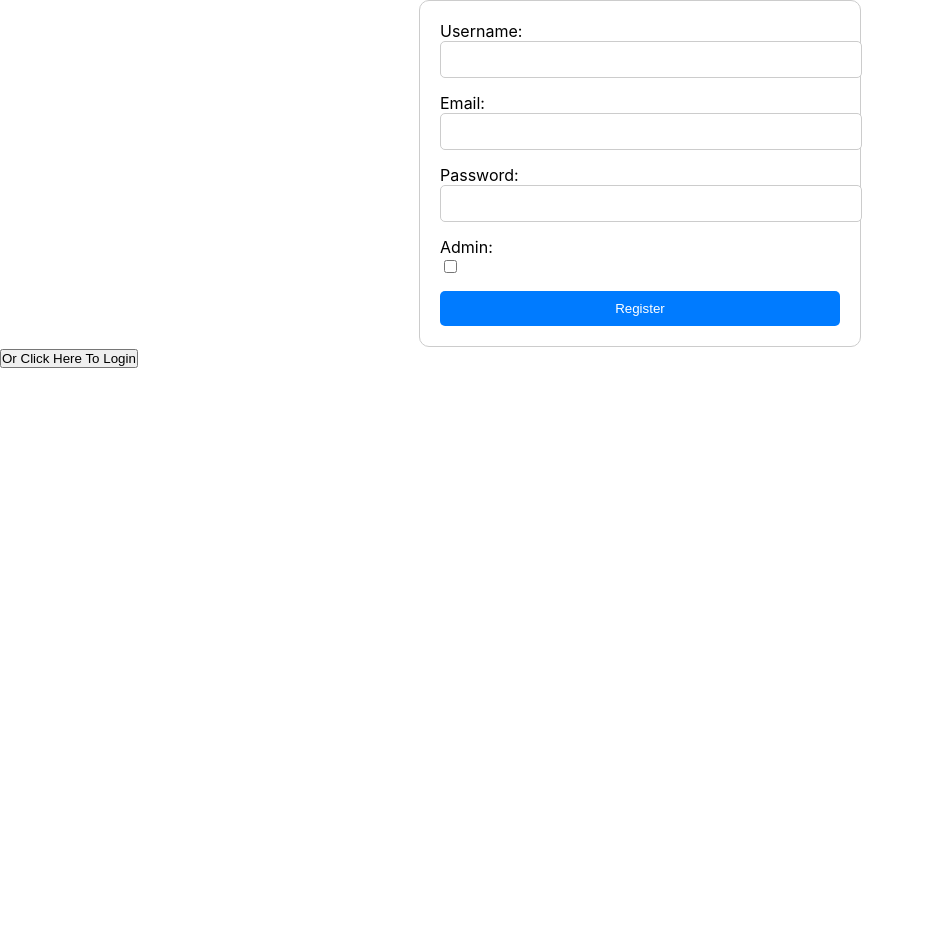
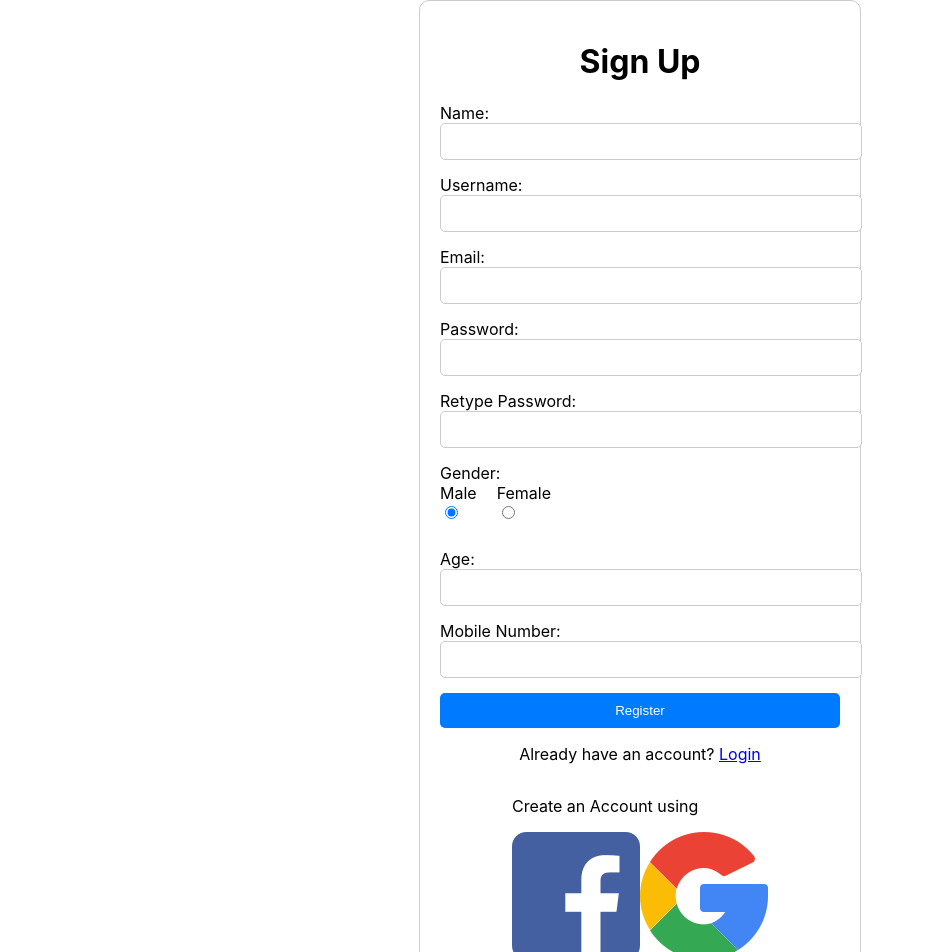
Before and after one commit to TheLastFenderBender/WEB_ENG_PROJECT, a React (Create React App) app in the folder Frontend/: page /register in a window 1280 px wide. Shown: the top 952 px of the page, without its empty margins (0-925 px from the left). Before the commit the page ends 800 px from the top, so only its background shows below. Built offline with nearby package versions, Linux system fonts and the light colour scheme.

Commit message:
Register page updated

```diff
--- a/Frontend/src/Register.css
+++ b/Frontend/src/Register.css
@@ -50,3 +50,11 @@
 .register-form input[type="submit"]:hover {
     background-color: #0056b3;
 }
+
+.gender-options {
+    display: flex;
+}
+
+.radio-label {
+    margin-right: 20px;
+}
--- a/Frontend/src/Register.js
+++ b/Frontend/src/Register.js
@@ -1,21 +1,43 @@
 import React, { useState } from 'react';
 import './Register.css';
+import fbImage from './Images/fb.png';
+import googleImage from './Images/google.png';
 
 const Register = () => {
+    const [name, setName] = useState('');
     const [username, setUsername] = useState('');
     const [email, setEmail] = useState('');
     const [password, setPassword] = useState('');
-    const [admin, setAdmin] = useState(false);
+    const [retypePassword, setRetypePassword] = useState('');
+    const [gender, setGender] = useState('male');
+    const [age, setAge] = useState('');
+    // const [countryCode, setCountryCode] = useState('+92'); // Default value for Pakistan
+    const [mobileNumber, setMobileNumber] = useState('');
 
     const handleSubmit = (event) => {
         event.preventDefault();
+
+        // Additional validation for password match
+        if (password !== retypePassword) {
+            console.error('Passwords do not match');
+            return;
+        }
 
         fetch('http://localhost:3000/register', {
             method: 'POST',
             headers: {
                 'Content-Type': 'application/json',
             },
-            body: JSON.stringify({ username, email, password, admin }),
+            body: JSON.stringify({
+                name,
+                username,
+                email,
+                password,
+                gender,
+                age,
+                // countryCode,
+                mobileNumber,
+            }),
         })
             .then(response => response.json())
             .then(data => {
@@ -29,6 +51,11 @@ const Register = () => {
     return (
         <div>
             <form className='register-form' onSubmit={handleSubmit}>
+                <h1>Sign Up</h1>
+                <label>
+                    Name:
+                    <input type="text" value={name} onChange={e => setName(e.target.value)} />
+                </label>
                 <label>
                     Username:
                     <input type="text" value={username} onChange={e => setUsername(e.target.value)} />
@@ -42,12 +69,50 @@ const Register = () => {
                     <input type="password" value={password} onChange={e => setPassword(e.target.value)} />
                 </label>
                 <label>
-                    Admin:
-                    <input type="checkbox" checked={admin} onChange={e => setAdmin(e.target.checked)} />
+                    Retype Password:
+                    <input type="password" value={retypePassword} onChange={e => setRetypePassword(e.target.value)} />
+                </label>
+                <label>
+                    Gender:
+                    <div className="gender-options">
+                        <label className="radio-label">
+                            Male
+                            <input type="radio" name="gender" value="male" checked={gender === 'male'} onChange={() => setGender('male')} />
+                        </label>
+                        <label className="radio-label">
+                            Female
+                            <input type="radio" name="gender" value="female" checked={gender === 'female'} onChange={() => setGender('female')} />
+                        </label>
+                    </div>
+                </label>
+
+                <label>
+                    Age:
+                    <input type="text" value={age} onChange={e => setAge(e.target.value)} />
+                </label>
+                {/* <label>
+                    Country Code:
+                    <select value={countryCode} onChange={e => setCountryCode(e.target.value)}>
+                        <option value="+92">+92 (Pakistan)</option>
+
+                    </select>
+                </label> */}
+                <label>
+                    Mobile Number:
+                    <input type="text" value={mobileNumber} onChange={e => setMobileNumber(e.target.value)} />
                 </label>
                 <input type="submit" value="Register" />
+                <p>Already have an account? <a href="/login">Login</a></p>
+                <div className="social-login">
+                    <p>Create an Account using</p>
+                    <a href="/login-with-facebook">
+                        <img src={fbImage} alt="Facebook Icon" />
+                    </a>
+                    <a href="/login-with-google">
+                        <img src={googleImage} alt="Facebook Icon" />
+                    </a>
+                </div>
             </form>
-            <button onClick={() => window.location.href = '/'}>Or Click Here To Login</button>
         </div>
     );
 }
```
